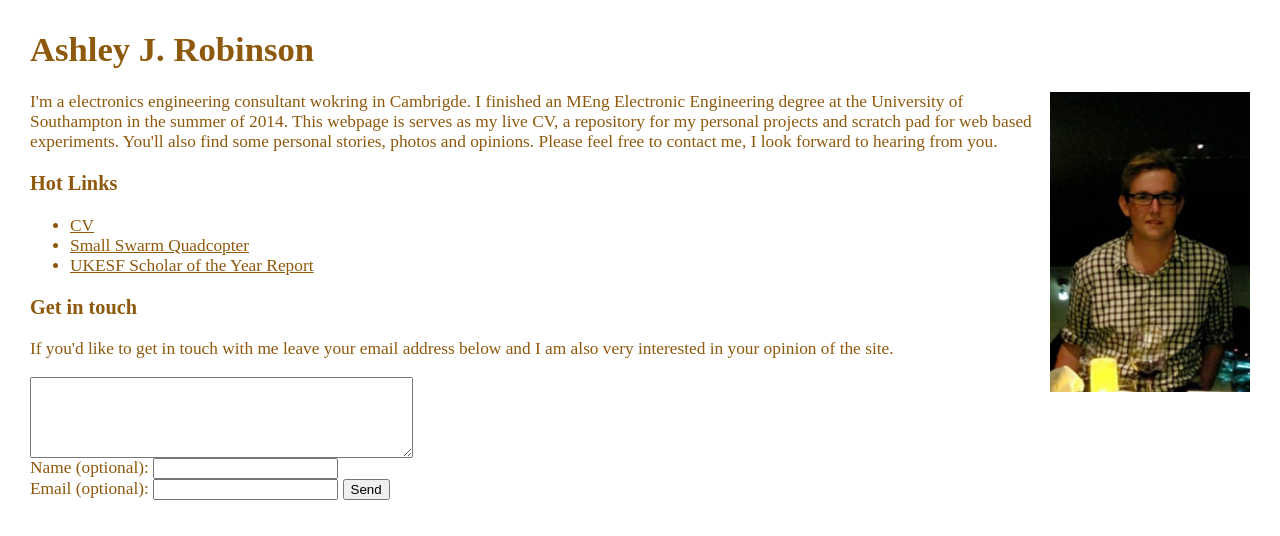
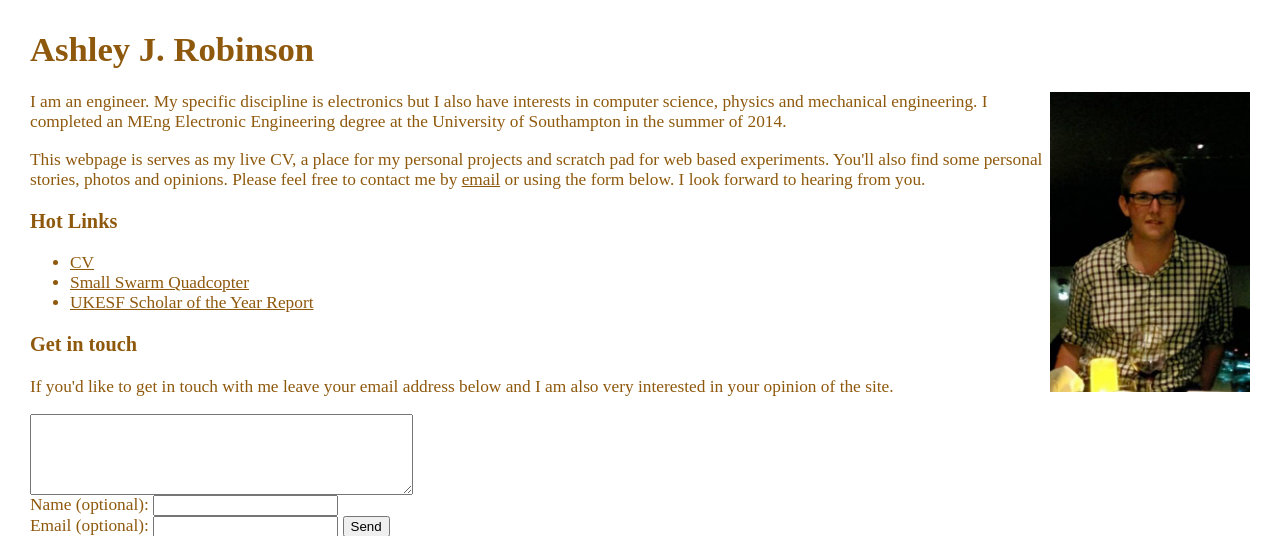
Before and after one commit to ashleyjr/website, a PHP site: page /home.php in a window 1280 px wide. Shown: the top 536 px of the page. Run offline with PHP 8.4, Linux system fonts and the light colour scheme.

Commit message:
fixed spelling mistakes on first pGE

```diff
--- a/home.php
+++ b/home.php
@@ -41,11 +41,13 @@
 
     <p>
         <img src="bio/dinner.jpg" style="float: right;" />
-        I'm a electronics engineering consultant wokring in Cambrigde.
-        I finished an MEng Electronic Engineering degree at the University of Southampton in the summer of 2014.
-        This webpage is serves as my live CV, a repository for my personal projects and scratch pad for web based experiments.
-	    You'll also find some personal stories, photos and opinions.
-	    Please feel free to contact me, I look forward to hearing from you.
+         I am an engineer. My specific discipline is electronics but I also have interests in computer science, physics and mechanical engineering.
+         I completed an MEng Electronic Engineering degree at the University of Southampton in the summer of 2014.
+   </p>
+   <p>
+         This webpage is serves as my live CV, a place for my personal projects and scratch pad for web based experiments.
+	      You'll also find some personal stories, photos and opinions.
+	      Please feel free to contact me by <a href="mailto:ashley@ajrobinson.org" target="_top">email</a> or using the form below. I look forward to hearing from you.
     </p>
 
 
```
